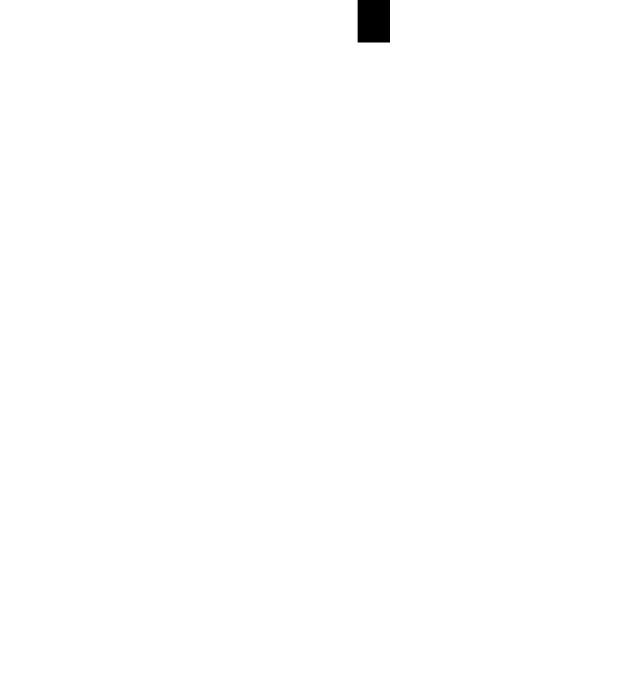
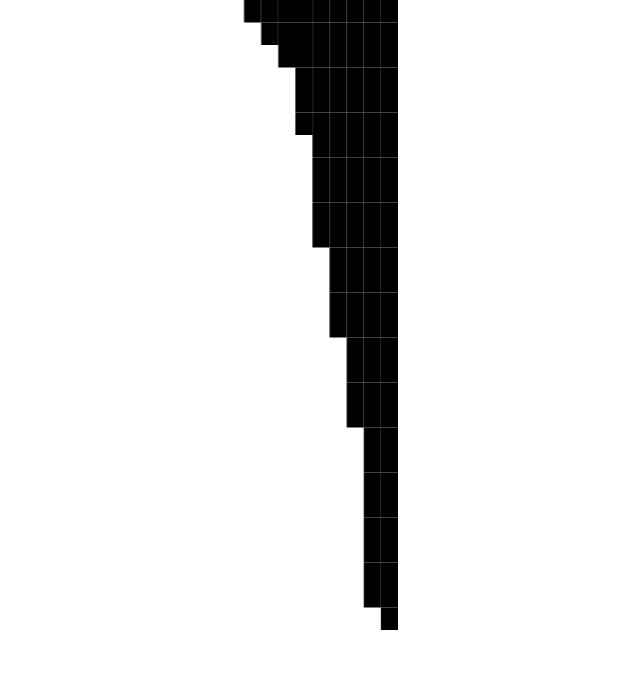
Before and after one commit to Vinicius-Serafini/device-orientation-demo, a plain HTML site: page index.html in a window 1280 px wide. Shown: the whole page, without its empty margins (396-1036 px from the left). Drawn offline with Linux system fonts and the light colour scheme.

Commit message:
correção

```diff
--- a/index.html
+++ b/index.html
@@ -29,7 +29,7 @@
 
     canvas {
       aspect-ratio: 9/21;
-      height: 85vh;
+      height: 90vh;
     }
   </style>
 </head>
--- a/index.js
+++ b/index.js
@@ -5,15 +5,15 @@ class Canvas {
   ctx;
   height = 0;
   width = 0;
-  rows = 16;
-  columns = 9;
+  rows = 32;
+  columns = 18;
   cellWidth = 0;
   cellHeight = 0;
 
   /** @type {(-1 | 1 | 0)} */
   xOrientation = 1;
   /** @type {(-1 | 1 | 0)} */
-  yOrientation = 1;
+  yOrientation = -1;
 
   /** @type {boolean[][]} */
   grid = [];
@@ -39,7 +39,11 @@ class Canvas {
   }
 
   populateGrid() {
-    this.grid[parseInt(this.rows / 2)][parseInt(this.columns / 2)] = true;
+    for (let row = 0; row < this.rows; row++) {
+      for (let column = 0; column < this.columns; column++) {
+        this.grid[row][column] = Math.random() > 0.8;
+      }
+    }
   }
 
   nextGen() {
@@ -53,44 +57,23 @@ class Canvas {
           continue;
         }
 
-        const nextYNeighbor = this.yOrientation === 1 ? -1 : 1;
-        const isTheLastRow = this.yOrientation === -1 ? row === 0 : row === this.rows - 1;
-        const nextXNeighbor = this.xOrientation === 1 ? 1 : -1;
-        const isTheLastColumn = this.xOrientation === -1 ? column === 0 : column === this.columns - 1;
+        const newYPosition = row + this.yOrientation;
+        const isNewYOutOfBounds = newYPosition < 0 || newYPosition > this.rows - 1;
+        let nextYPosition = !isNewYOutOfBounds ? newYPosition : row;
 
-        const isXOutOfBounds = column + nextXNeighbor < 0 || column + nextXNeighbor >= this.columns;
-        const isYOutOfBounds = row + nextYNeighbor < 0 || row + nextYNeighbor >= this.rows;
-        const hasYNeighbor = !isYOutOfBounds && this.grid[row + nextYNeighbor][column];
-        const hasXNeighbor = !isXOutOfBounds && this.grid[row][column + nextXNeighbor];
-
-        if (isTheLastColumn) {
-          if (!isYOutOfBounds && !hasYNeighbor) {
-            nextGrid[row + nextYNeighbor][column] = true;
-            continue;
-          }
-
-          nextGrid[row][column] = true;
-
-          continue;
+        if (this.grid[nextYPosition][column] || nextGrid[nextYPosition][column]) {
+          nextYPosition = row;
         }
 
-        if (!hasXNeighbor && !hasYNeighbor) {
-          nextGrid[row + nextYNeighbor][column + nextXNeighbor] = true;
+        const newXPosition = column + this.xOrientation;
+        const isNewXOutOfBounds = newXPosition < 0 || newXPosition > this.columns - 1;
+        let nextXPosition = !isNewXOutOfBounds ? newXPosition : column;
 
-          continue;
+        if (this.grid[nextYPosition][nextXPosition] || nextGrid[nextYPosition][nextXPosition]) {
+          nextXPosition = column;
         }
 
-        if (!hasYNeighbor) {
-          nextGrid[row + nextYNeighbor][column] = true;
-
-          continue;
-        }
-
-        if (!hasXNeighbor) {
-          nextGrid[row][column + nextXNeighbor] = true;
-
-          continue;
-        }
+        nextGrid[nextYPosition][nextXPosition] = true;
       }
     }
 
@@ -150,11 +133,24 @@ canvas.populateGrid();
 canvas.render();
 
 window.addEventListener('deviceorientation', (event) => {
-  const { alpha, beta, gamma } = event;
+  const leftToRight = event.gamma; // gamma: left to right
+  const frontToBack = event.beta;
 
-  let angle = -(alpha + beta * gamma / 90);
-  angle -= Math.floor(angle / 360) * 360; // Wrap to range [0,360]
+  const THRESHOLD = 5;
 
-  canvas.yOrientation = angle >= 270 || angle <= 90 ? -1 : 1;
-  canvas.xOrientation = angle < 180 ? -1 : 1;
+  if (frontToBack > THRESHOLD) {
+    canvas.yOrientation = 1;
+  } else if (frontToBack < -THRESHOLD) {
+    canvas.yOrientation = -1;
+  } else {
+    canvas.yOrientation = 0;
+  }
+
+  if (leftToRight > THRESHOLD) {
+    canvas.xOrientation = 1;
+  } else if (leftToRight < -THRESHOLD) {
+    canvas.xOrientation = -1;
+  } else {
+    canvas.xOrientation = 0;
+  }
 });
```
